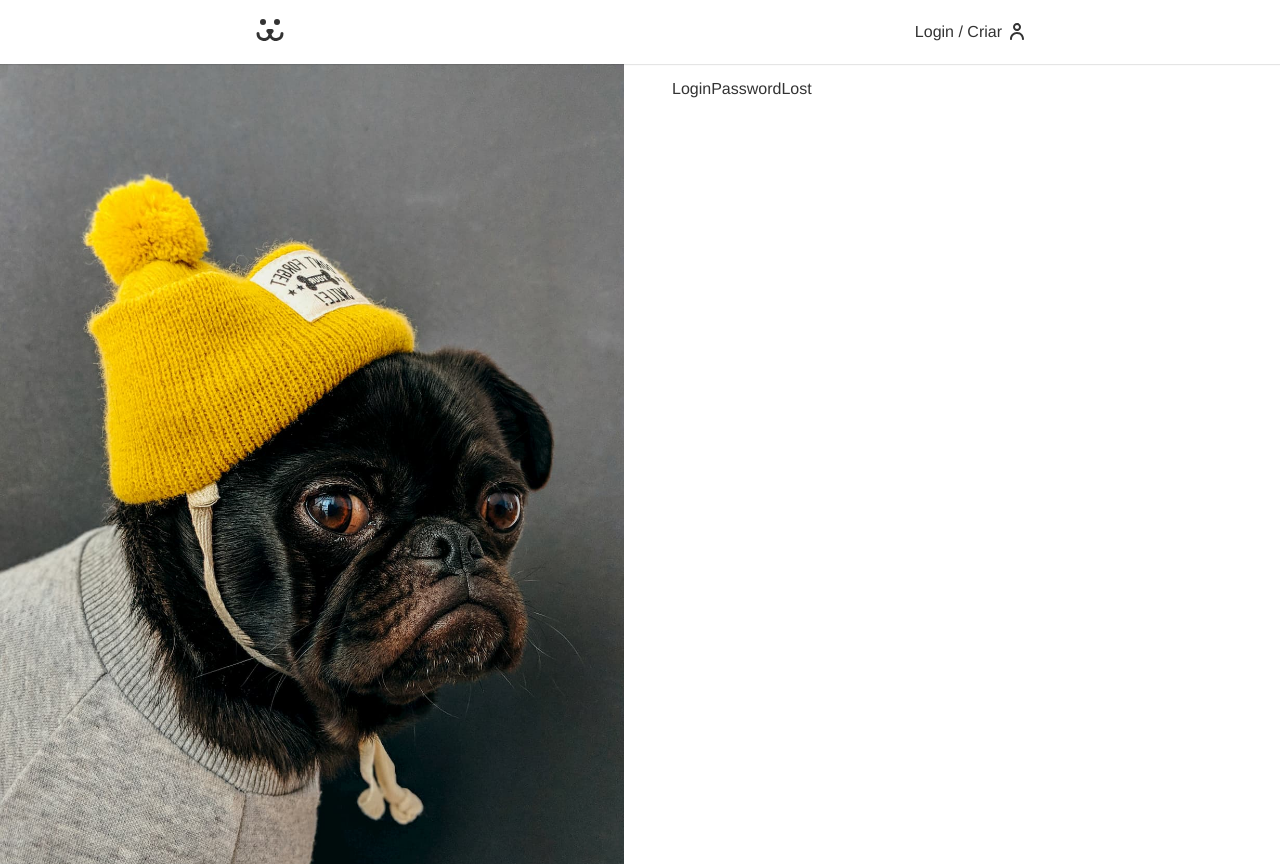
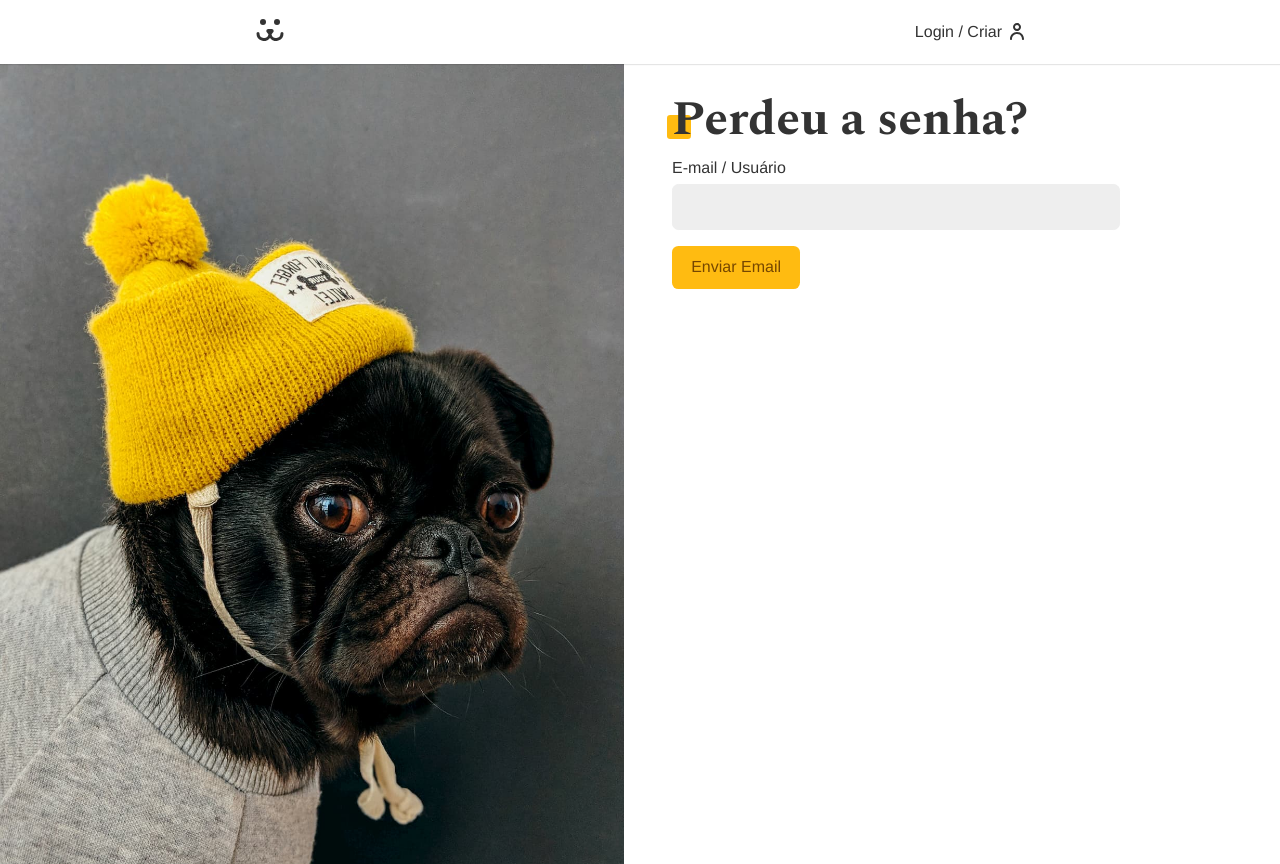
Before and after one commit to anafsantiago/Projeto-Dogs, a React (Vite) app: page /login/perdeu in a window 1280 px wide. Built offline with nearby package versions, Linux system fonts and the light colour scheme.

Commit message:
criação dos componentes NotFound, LoginPasswordLost e LoginPasswordReset

```diff
--- a/eslint.config.js
+++ b/eslint.config.js
@@ -24,7 +24,7 @@ module.exports = {
   rules: {
     "react-refresh/only-export-components": "off",
     "react/react-in-jsx-scope": "off",
-    "react/prop-types": "off",
+    "react/prop-types": "on",
     "no-unsafe-finally": "off",
     "no-unused-vars": "off",
     "react/jsx-key": "off",
--- a/src/App.jsx
+++ b/src/App.jsx
@@ -18,6 +18,7 @@ import Feed from "./Components/Feed/Feed";
 import UserPhotoPost from "./Components/User/UserPhotoPost";
 import Photo from "./Components/Photo/Photo";
 import UserProfile from "./Components/User/UserProfile";
+import NotFound from "./Components/NotFound";
 
 const App = () => {
   return (
@@ -28,9 +29,10 @@ const App = () => {
           <Route path="/" element={<Home />} />
           <Route path="login/*" element={<Login />}>
             <Route path="" element={<LoginForm />} />
+            <Route path="criar" element={<LoginCreate />} />
             <Route path="perdeu" element={<LoginPasswordLost />} />
             <Route path="resetar" element={<LoginPasswordReset />} />
-            <Route path="criar" element={<LoginCreate />} />
+            <Route path="*" element={<NotFound />} />
           </Route>
           <Route
             path="conta/*"
@@ -43,9 +45,12 @@ const App = () => {
             <Route path="" element={<Feed />} />
             <Route path="estatisticas" element={<UserStats />} />
             <Route path="postar" element={<UserPhotoPost />} />
+            <Route path="*" element={<NotFound />} />
           </Route>
           <Route path="foto/:id" element={<Photo />} />
           <Route path="perfil/:user" element={<UserProfile />} />
+          <Route path="*" element={<NotFound />} />{" "}
+          {/*Para qualquer rota que não seja uma das especificadas, renderiza o componente NotFound*/}
         </Routes>
         <Footer />
       </UserStorage>
--- a/src/Components/Feed/Feed.jsx
+++ b/src/Components/Feed/Feed.jsx
@@ -1,7 +1,8 @@
 import React from "react";
+import { useOutletContext } from "react-router-dom";
+import PropTypes from "prop-types";
 import FeedModal from "./FeedModal";
 import FeedPhotos from "./FeedPhotos";
-import { useOutletContext } from "react-router-dom";
 
 const Feed = ({ userProfile }) => {
   const [modalPhoto, setModalPhoto] = React.useState(null);
@@ -57,4 +58,14 @@ const Feed = ({ userProfile }) => {
   );
 };
 
+Feed.defaultProps = {
+  user: 0,
+  userProfile: 0,
+};
+
+Feed.propTypes = {
+  userProfile: PropTypes.oneOfType([PropTypes.string, PropTypes.number])
+    .isRequired,
+};
+
 export default Feed;
--- a/src/Components/Feed/FeedPhotos.jsx
+++ b/src/Components/Feed/FeedPhotos.jsx
@@ -15,7 +15,7 @@ const FeedPhotos = ({ user, page, setModalPhoto, setInfinite }) => {
       const { url, options } = PHOTOS_GET({
         page,
         total,
-        user: user || 0,
+        user: user,
       }); //User: 0 significa que vai puxar de qualquer usuário e não de um específico
       const { response, json } = await request(url, options);
       if (response && response.ok && json.length < total) {
--- a/src/Components/Login/LoginPasswordLost.jsx
+++ b/src/Components/Login/LoginPasswordLost.jsx
@@ -1,9 +1,44 @@
-import React from 'react'
+import React from "react";
+import Input from "../Forms/Input";
+import useForm from "../../Hooks/useForm";
+import Button from "../Forms/Button";
+import useFetch from "../../Hooks/useFetch";
+import { PASSWORD_LOST } from "../../api";
+import Erro from "../Helper/Erro";
 
 const LoginPasswordLost = () => {
+  const login = useForm();
+  const { data, loading, error, request } = useFetch();
+
+  async function handleSubmit(event) {
+    event.preventDefault();
+    if (login.validate()) {
+      const { url, options } = PASSWORD_LOST({
+        login: login.value,
+        url: window.location.href.replace("perdeu", "resetar"), //URL da página onde o usuário entra para resetar a senha
+      });
+      const { response, json } = await request(url, options);
+    }
+  }
+
   return (
-    <div>LoginPasswordLost</div>
-  )
-}
+    <section>
+      <h1 className="title">Perdeu a senha?</h1>
+      {data ? (
+        <p style={{ color: "#4c1" }}>{data}</p>
+      ) : (
+        <form onSubmit={handleSubmit}>
+          <Input id="login" type="text" label="E-mail / Usuário" {...login} />
+          {loading ? (
+            <Button disabled>Enviando...</Button>
+          ) : (
+            <Button>Enviar Email</Button>
+          )}
+        </form>
+      )}
+      <Erro error={error} />
+    </section>
+  );
+};
 
-export default LoginPasswordLost
+export default LoginPasswordLost;
--- a/src/Components/Login/LoginPasswordReset.jsx
+++ b/src/Components/Login/LoginPasswordReset.jsx
@@ -1,7 +1,60 @@
 import React from "react";
+import { PASSWORD_RESET } from "../../api";
+import useForm from "../../Hooks/useForm";
+import { Navigate, useNavigate } from "react-router-dom";
+import Input from "../Forms/Input";
+import Button from "../Forms/Button";
+import useFetch from "../../Hooks/useFetch";
+import Erro from "../Helper/Erro";
 
 const LoginPasswordReset = () => {
-  return <div>LoginPasswordReset</div>;
+  const { data, loading, error, request } = useFetch();
+  const [key, setKey] = React.useState("");
+  const [login, setLogin] = React.useState("");
+  const password = useForm("password");
+  const navigate = useNavigate();
+
+  React.useEffect(() => {
+    const urlParams = new URLSearchParams(window.location.search); //Instancia um objeto para capturar os parâmetros do search da URL
+    const key = urlParams.get("key");
+    const login = urlParams.get("login");
+    if (key) {
+      setKey(key); //Utiliza o método get do objeto urlParams para pegar o parâmetro key
+    }
+    if (login) {
+      setLogin(login); //Utiliza o método get do objeto urlParams para pegar o parâmetro login
+    }
+  }, []);
+
+  async function handleSubmit(event) {
+    event.preventDefault();
+    if (password.validate()) {
+      const { url, options } = PASSWORD_RESET({
+        login,
+        password: password.value,
+        key,
+      });
+      const { response, json } = await request(url, options);
+      if (response.ok) {
+        navigate("/login");
+      }
+    }
+  }
+
+  return (
+    <section>
+      <h1 className="title">Resete a Senha</h1>
+      <form onSubmit={handleSubmit}>
+        <Input id="password" type="password" label="Nova Senha" {...password} />
+        {loading ? (
+          <Button disabled>Resetando...</Button>
+        ) : (
+          <Button>Resetar</Button>
+        )}
+      </form>
+      <Erro error={error} />
+    </section>
+  );
 };
 
 export default LoginPasswordReset;
--- /dev/null
+++ b/src/Components/NotFound.jsx
@@ -0,0 +1,12 @@
+import React from "react";
+
+const NotFound = () => {
+  return (
+    <div className="container mainContainer">
+      <h1 className="title">Erro: 404</h1>
+      <p>Página Não Encontrada</p>
+    </div>
+  );
+};
+
+export default NotFound;
--- a/src/api.jsx
+++ b/src/api.jsx
@@ -117,3 +117,29 @@ export function PHOTO_DELETE(id, token) {
     },
   };
 }
+
+export function PASSWORD_LOST(body) {
+  return {
+    url: `${API_URL}/api/password/lost`,
+    options: {
+      method: "POST",
+      headers: {
+        "Content-Type": "application/json",
+      },
+      body: JSON.stringify(body),
+    },
+  };
+}
+
+export function PASSWORD_RESET(body) {
+  return {
+    url: `${API_URL}/api/password/reset`,
+    options: {
+      method: "POST",
+      headers: {
+        "Content-Type": "application/json",
+      },
+      body: JSON.stringify(body),
+    },
+  };
+}
```
